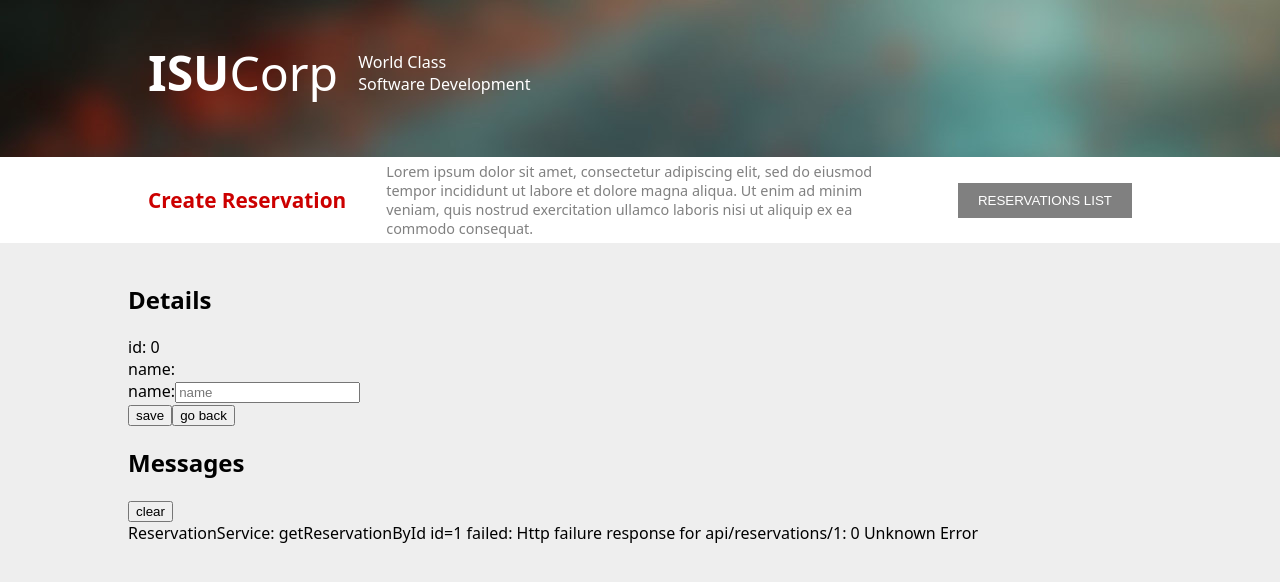
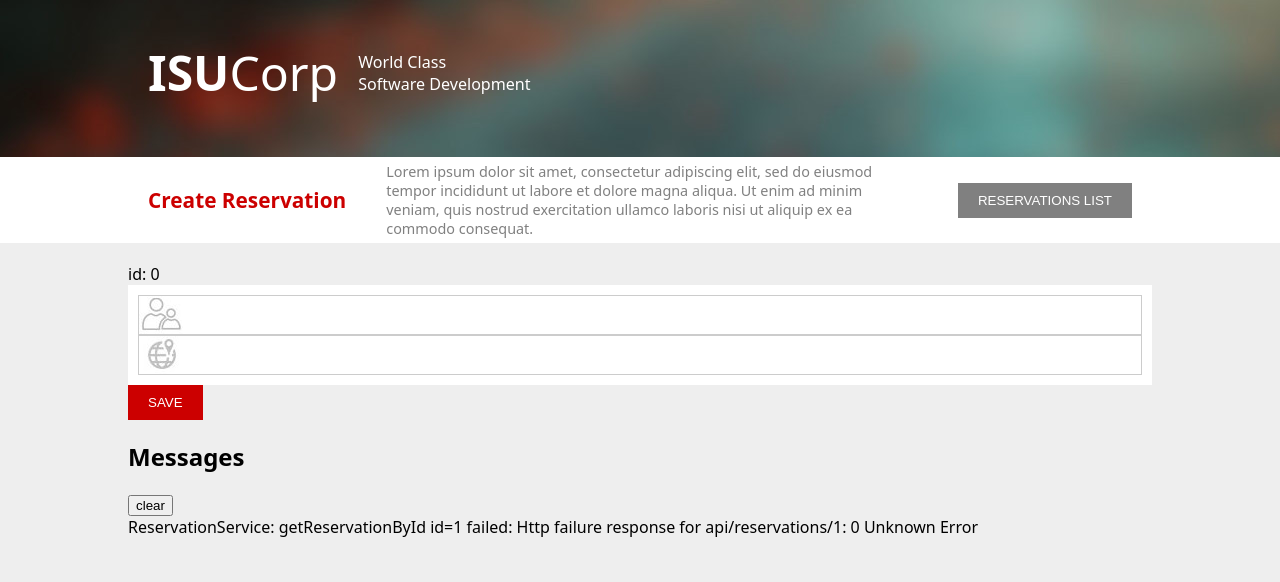
Before and after one commit to lmcarreiro/isu-corp-test, an Angular app in the folder client/: page /reservation/1 in a window 1280 px wide. Shown: the top 582 px of the page. Built offline with nearby package versions, Linux system fonts and the light colour scheme; no server answers; what angular-in-memory-web-api, ng-starrating would draw is missing.

Commit message:
Add custom input component

```diff
--- a/client/src/app/app.module.ts
+++ b/client/src/app/app.module.ts
@@ -14,6 +14,7 @@ import { ReservationDetailComponent } from './components/reservation-detail.comp
 import { MessagesComponent } from './components/messages.component';
 import { HeaderComponent } from './components/header.component';
 import { DropdownComponent } from './components/dropdown.component';
+import { InputComponent } from './components/input.component';
 
 @NgModule({
   declarations: [
@@ -23,6 +24,7 @@ import { DropdownComponent } from './components/dropdown.component';
     MessagesComponent,
     HeaderComponent,
     DropdownComponent,
+    InputComponent,
   ],
   imports: [
     BrowserModule,
--- /dev/null
+++ b/client/src/app/components/input.component.ts
@@ -0,0 +1,39 @@
+import { Component, EventEmitter, Input, OnInit, Output } from '@angular/core';
+import { icons } from '../config';
+
+@Component({
+  selector: 'util-input',
+  template: `
+    <div class="container" (click)="input.focus()">
+      <img [src]="icons[icon]" />
+      <input #input [ngModel]="value" (ngModelChange)="valueChange.emit($event)" />
+    </div>
+  `,
+  styles: [
+    `
+      .container {
+        display: flex;
+        align-items: center;
+        background-color: white;
+        border: 1px solid #ccc;
+      }
+      .container input {
+        flex: 1;
+        border: none;
+        outline: none;
+      }
+    `,
+  ],
+})
+export class InputComponent implements OnInit {
+  @Input() icon!: keyof typeof icons;
+
+  @Input() value!: string;
+  @Output() valueChange: EventEmitter<string> = new EventEmitter<string>();
+
+  icons = icons;
+
+  constructor() {}
+
+  ngOnInit(): void {}
+}
--- a/client/src/app/components/reservation-detail.component.ts
+++ b/client/src/app/components/reservation-detail.component.ts
@@ -9,29 +9,39 @@ import { AppService } from '../app.service';
 @Component({
   selector: 'app-reservation-detail',
   template: `
-    <h2>{{ reservation.name | uppercase }} Details</h2>
     <div><span>id: </span>{{ reservation.id }}</div>
-    <div><span>name: </span>{{ reservation.name }}</div>
-    <div>
-      <label>name:</label>
-      <input [(ngModel)]="reservation.name" placeholder="name" />
+    <div class="contact-info">
+      <util-input [(value)]="reservation.contact.name" icon="users"></util-input>
+      <util-input [(value)]="reservation.contact.type" icon="globe"></util-input>
     </div>
-    <button (click)="save()">save</button>
-    <button (click)="goBack()">go back</button>
+    <div class="buttons">
+      <button (click)="save()" class="btn primary">save</button>
+    </div>
   `,
-  styles: [],
+  styles: [
+    `
+      .contact-info {
+        background-color: white;
+        padding: 10px;
+      }
+    `,
+  ],
 })
 export class ReservationDetailComponent implements OnInit {
   // TODO: use another model for this
-  emptyReservation: ReservationListItem = {
+  emptyReservation: Reservation = {
     id: 0,
-    name: '',
-    date: '',
-    favorite: false,
-    ranking: 0,
+    description: '',
+    contact: {
+      id: 0,
+      name: '',
+      type: '',
+      phone: '',
+      birthDate: '',
+    },
   };
 
-  reservation: ReservationListItem = this.emptyReservation;
+  reservation = this.emptyReservation;
 
   constructor(
     private appService: AppService,
@@ -60,7 +70,7 @@ export class ReservationDetailComponent implements OnInit {
     const id = this.route.snapshot.paramMap.get('id');
     if (id) {
       this.reservationService.getReservationById(parseInt(id)).subscribe(reservation => {
-        this.reservation = reservation || this.emptyReservation;
+        //this.reservation = reservation || this.emptyReservation;
       });
     }
   }
```
Also changed, not shown: 1 other file (tests, documents, lock files or other folders).
